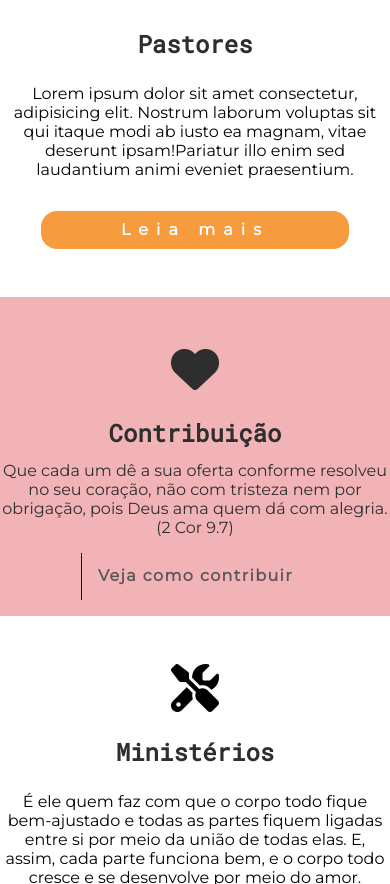
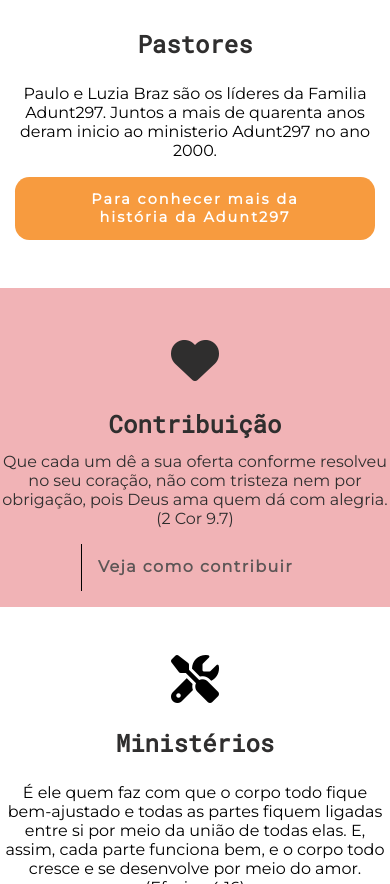
Before and after one commit to diramoslopes/site-adunt297, a plain HTML site: page index.html in a window 390 px wide. Shown: the part 874-1758 px from the top of the page. Drawn offline with Linux system fonts and the light colour scheme.

Commit message:
pronto para mobile

```diff
--- a/css/adoslescentes.css
+++ b/css/adoslescentes.css
@@ -10,7 +10,7 @@
     font-size: 30px;
 }
 
-p{
+main p{
     margin-bottom: 2em;
     margin-left: 2em;
 }
--- a/css/adunt-social.css
+++ b/css/adunt-social.css
@@ -10,7 +10,7 @@
     font-size: 30px;
 }
 
-p{
+main p{
     margin-bottom: 2em;
     margin-left: 2em;
 }
--- a/css/contribuicao.css
+++ b/css/contribuicao.css
@@ -16,10 +16,11 @@
     margin-bottom: 1em;
 }
 
-.bradesco{
+.bradesco-contribuicao{
     background-color: #e1cccc;
     text-align: center;
     padding: 4em 0;
+    color: rgb(46, 44, 44);
 }
 
 section .texto-contribuicao{
--- a/css/index.css
+++ b/css/index.css
@@ -47,11 +47,14 @@ main .main-titulo{
     background-color: #F79B3F;
     padding: 1em 5em;
     border-radius: 1em;
-    line-height: 0.4;
-    letter-spacing: 0.505em;
-    font-weight: 600;
     border-color: orange;
     display: inline-block;
+    font-size: 0.9em;
+    line-height: 1.2;
+    letter-spacing: 0.144em;
+    font-weight: 900;
+    width: 15em;
+    margin-top: -15px;
 }
 
 .contribuicao .conteudo-contribuicao{
--- a/css/irmas-shekinah.css
+++ b/css/irmas-shekinah.css
@@ -10,7 +10,7 @@
     font-size: 30px;
 }
 
-p{
+main p{
     margin-bottom: 2em;
     margin-left: 2em;
 }
--- a/css/jovens-fortes.css
+++ b/css/jovens-fortes.css
@@ -10,7 +10,7 @@
     font-size: 30px;
 }
 
-p{
+main p{
     margin-bottom: 2em;
     margin-left: 2em;
 }
--- a/css/min-infantil.css
+++ b/css/min-infantil.css
@@ -10,7 +10,7 @@
     font-size: 30px;
 }
 
-p{
+main p{
     margin-bottom: 2em;
     margin-left: 2em;
 }
--- a/css/novos-convertidos.css
+++ b/css/novos-convertidos.css
@@ -10,7 +10,7 @@
     font-size: 30px;
 }
 
-p{
+main p{
     margin-bottom: 2em;
     margin-left: 2em;
 }
--- a/index.html
+++ b/index.html
@@ -36,7 +36,6 @@
     </header>
 
     <main>
-
         <section class="pastores">
             <div class="img-pastores">
                 <figure>
@@ -45,11 +44,11 @@
             </div>
             <div class="conteudo-pastores">
                 <h2 class="main-titulo">Pastores</h2>
-                <p class="texto-pastores">Lorem ipsum dolor sit amet consectetur, adipisicing elit.
-                    Nostrum laborum voluptas sit qui itaque modi ab iusto ea magnam,
-                    vitae deserunt ipsam!Pariatur illo enim sed laudantium animi eveniet praesentium.
+                <p class="texto-pastores">
+                    Paulo e Luzia Braz são os líderes da Familia Adunt297. Juntos a mais de quarenta anos
+                    deram inicio ao ministerio Adunt297 no ano 2000.
                 </p>
-                <a href="sobre.html"><p class="botao-pastores">Leia mais</p></a>
+                <a href="sobre.html"><p class="botao-pastores">Para conhecer mais da história da Adunt297</p></a>
 
             </div>
         </section>
```
Also changed, not shown: contribuicao.html (+1 -1 lines), img/novos/capa.png (added).
